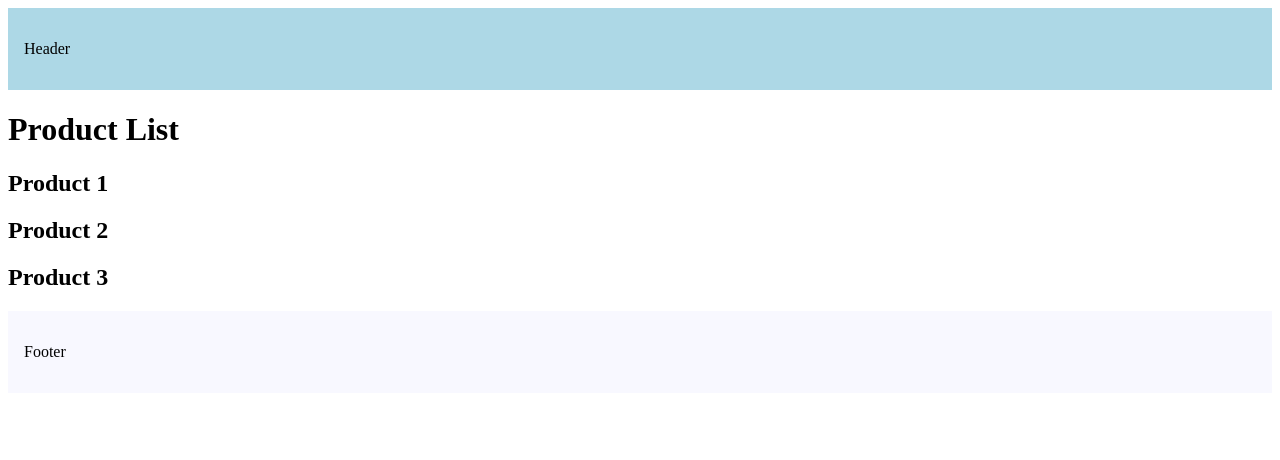
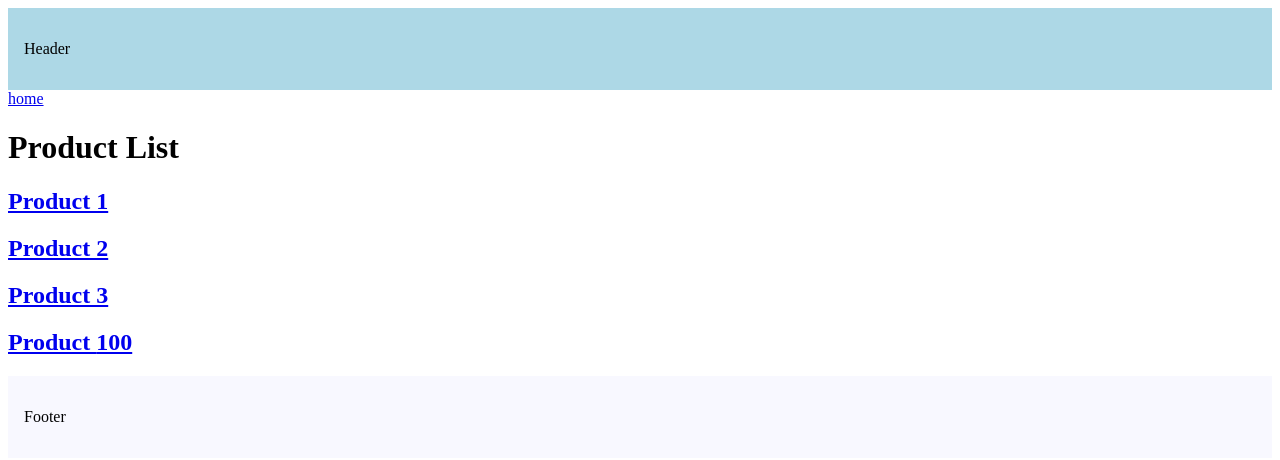
Before and after one commit to Niraj313/nextjs-tutorial, a Next.js app in the folder nextjs-tutorial/: page /products in a window 1280 px wide. Shown: the top 460 px of the page. Built offline with nearby package versions, Linux system fonts and the light colour scheme.

Commit message:
Link Component

```diff
--- a/nextjs-tutorial/src/app/products/page.tsx
+++ b/nextjs-tutorial/src/app/products/page.tsx
@@ -1,11 +1,22 @@
+import Link from "next/link"
 export default function Home() {
+    const productId = 100;
     return (
         <>
+            <Link href="/">home</Link>
             <h1>Product List</h1>
-            <h2>Product 1</h2>
-            <h2>Product 2</h2>
-            <h2>Product 3</h2>
-
+            <Link href="/products/1">
+                <h2>Product 1</h2>
+            </Link>
+            <Link href="/products/2">
+                <h2>Product 2</h2>
+            </Link>
+            <Link href="/products/3">
+                <h2>Product 3</h2>
+            </Link>
+            <Link href={`/products/${productId}`}>
+                <h2>Product {productId}</h2>
+            </Link>
         </>
     )
 }
```
Also changed, not shown: nextjs-tutorial/src/app/page.tsx (+11 -1 lines).
